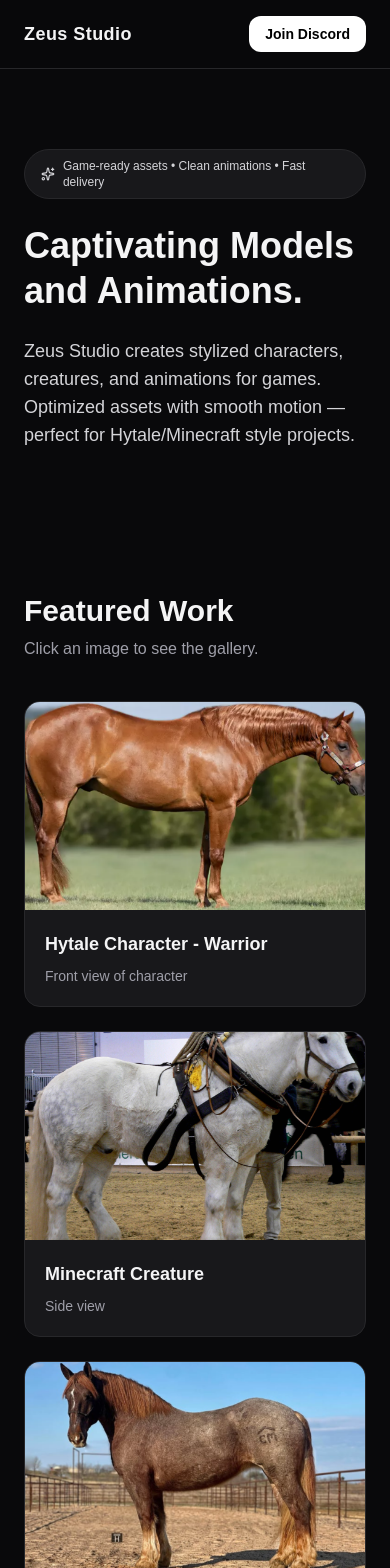
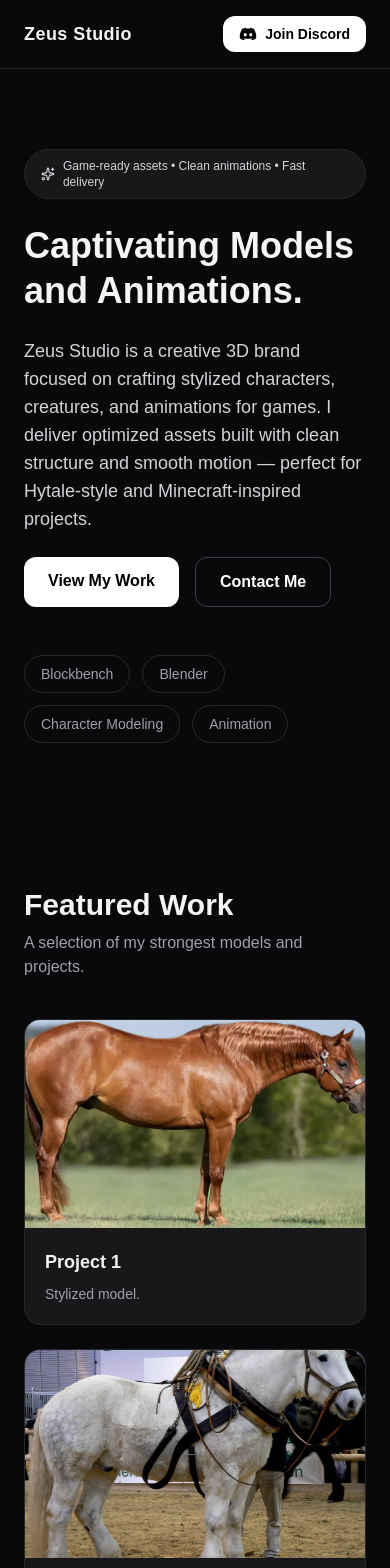
Before and after one commit to osaro002/zeus-new, a Next.js app: page / in a window 390 px wide. Shown: the top 1568 px of the page. Built offline with nearby package versions, Linux system fonts and the light colour scheme.

Commit message:
Update page.tsx

```diff
--- a/app/page.tsx
+++ b/app/page.tsx
@@ -1,64 +1,67 @@
 "use client";
 
-import { useState } from "react";
 import { motion } from "framer-motion";
-import Lightbox from "yet-another-react-lightbox";
-import "yet-another-react-lightbox/styles.css";
-import Thumbnails from "yet-another-react-lightbox/plugins/thumbnails";
-import { ExternalLink, Wand2, Sparkles, Hammer, Video, Discord } from "lucide-react";
+import { ExternalLink, Wand2, Sparkles, Hammer, Video } from "lucide-react";
+import { FaDiscord } from "react-icons/fa"; // Discord icon from react-icons
 
-// Projects - replace images here
+// Replace with your images in /public/projects folder
 const projects = [
-  { title: "Hytale Character - Warrior", description: "Front view of character", image: "/projects/project1.webp" },
-  { title: "Minecraft Creature", description: "Side view", image: "/projects/project2.webp" },
-  { title: "Fantasy NPC", description: "Back view", image: "/projects/project3.webp" },
-  { title: "Animated Mob", description: "Animated model", image: "/projects/project4.webp" },
-  { title: "Stylized Villain", description: "Unique stylized design", image: "/projects/project5.webp" },
-  { title: "Custom Weapon Pack", description: "Optimized weapon models", image: "/projects/project6.webp" },
+  { title: "Project 1", description: "Stylized model.", image: "/projects/project1.webp" },
+  { title: "Project 2", description: "Minecraft-style creature.", image: "/projects/project2.webp" },
+  { title: "Project 3", description: "Fantasy NPC.", image: "/projects/project3.webp" },
+  { title: "Project 4", description: "Animated mob.", image: "/projects/project4.webp" },
+  { title: "Project 5", description: "Stylized villain.", image: "/projects/project5.webp" },
+  { title: "Project 6", description: "Custom weapon pack.", image: "/projects/project6.webp" },
 ];
 
-// Videos - add up to 10
+// 10 video slots (replace youtubeId with your own)
 const videos = [
-  { title: "Character Animation 1", youtubeId: "dQw4w9WgXcQ" },
-  { title: "Character Animation 2", youtubeId: "dQw4w9WgXcQ" },
-  { title: "Character Animation 3", youtubeId: "dQw4w9WgXcQ" },
-  { title: "Character Animation 4", youtubeId: "dQw4w9WgXcQ" },
-  { title: "Character Animation 5", youtubeId: "dQw4w9WgXcQ" },
-  { title: "Character Animation 6", youtubeId: "dQw4w9WgXcQ" },
-  { title: "Character Animation 7", youtubeId: "dQw4w9WgXcQ" },
-  { title: "Character Animation 8", youtubeId: "dQw4w9WgXcQ" },
-  { title: "Character Animation 9", youtubeId: "dQw4w9WgXcQ" },
-  { title: "Character Animation 10", youtubeId: "dQw4w9WgXcQ" },
+  { title: "Video 1", youtubeId: "dQw4w9WgXcQ" },
+  { title: "Video 2", youtubeId: "dQw4w9WgXcQ" },
+  { title: "Video 3", youtubeId: "dQw4w9WgXcQ" },
+  { title: "Video 4", youtubeId: "dQw4w9WgXcQ" },
+  { title: "Video 5", youtubeId: "dQw4w9WgXcQ" },
+  { title: "Video 6", youtubeId: "dQw4w9WgXcQ" },
+  { title: "Video 7", youtubeId: "dQw4w9WgXcQ" },
+  { title: "Video 8", youtubeId: "dQw4w9WgXcQ" },
+  { title: "Video 9", youtubeId: "dQw4w9WgXcQ" },
+  { title: "Video 10", youtubeId: "dQw4w9WgXcQ" },
 ];
 
 export default function Home() {
-  const [index, setIndex] = useState(-1); // gallery state
-
   return (
     <div className="min-h-screen bg-zinc-950 text-zinc-100">
       {/* Navbar */}
       <nav className="sticky top-0 z-50 border-b border-zinc-800 bg-zinc-950/80 backdrop-blur-md">
         <div className="mx-auto flex max-w-6xl items-center justify-between px-6 py-4">
           <h1 className="text-lg font-bold tracking-wide">Zeus Studio</h1>
-
           <div className="hidden gap-6 text-sm text-zinc-300 md:flex">
             <a className="hover:text-white" href="#work">Work</a>
             <a className="hover:text-white" href="#videos">Videos</a>
             <a className="hover:text-white" href="#services">Services</a>
             <a className="hover:text-white" href="#contact">Contact</a>
           </div>
-
-          <a href="https://discord.gg/reDExuwD" target="_blank" className="rounded-xl bg-white px-4 py-2 text-sm font-semibold text-black transition hover:bg-zinc-200">
-            Join Discord
+          <a
+            href="https://discord.gg/reDExuwD"
+            target="_blank"
+            className="rounded-xl bg-white px-4 py-2 text-sm font-semibold text-black flex items-center gap-2 transition hover:bg-zinc-200"
+          >
+            <FaDiscord size={18} /> Join Discord
           </a>
         </div>
       </nav>
 
       {/* Hero */}
       <section className="mx-auto max-w-6xl px-6 py-20">
-        <motion.div initial={{ opacity: 0, y: 25 }} animate={{ opacity: 1, y: 0 }} transition={{ duration: 0.7 }} className="flex flex-col gap-6">
+        <motion.div
+          initial={{ opacity: 0, y: 25 }}
+          animate={{ opacity: 1, y: 0 }}
+          transition={{ duration: 0.7 }}
+          className="flex flex-col gap-6"
+        >
           <p className="inline-flex w-fit items-center gap-2 rounded-full border border-zinc-800 bg-zinc-900 px-4 py-2 text-xs text-zinc-300">
-            <Sparkles size={14} /> Game-ready assets • Clean animations • Fast delivery
+            <Sparkles size={14} />
+            Game-ready assets • Clean animations • Fast delivery
           </p>
 
           <h2 className="text-4xl font-extrabold leading-tight md:text-6xl">
@@ -66,20 +69,44 @@ export default function Home() {
           </h2>
 
           <p className="max-w-2xl text-lg text-zinc-300">
-            Zeus Studio creates stylized characters, creatures, and animations for games. Optimized assets with smooth motion — perfect for Hytale/Minecraft style projects.
+            Zeus Studio is a creative 3D brand focused on crafting stylized
+            characters, creatures, and animations for games. I deliver optimized
+            assets built with clean structure and smooth motion — perfect for
+            Hytale-style and Minecraft-inspired projects.
           </p>
+
+          <div className="flex flex-wrap gap-4">
+            <a href="#work" className="rounded-xl bg-white px-6 py-3 font-semibold text-black transition hover:bg-zinc-200">
+              View My Work
+            </a>
+            <a href="#contact" className="rounded-xl border border-zinc-700 px-6 py-3 font-semibold text-white transition hover:border-zinc-500">
+              Contact Me
+            </a>
+          </div>
+
+          <div className="mt-6 flex flex-wrap gap-3 text-sm text-zinc-400">
+            <span className="rounded-full border border-zinc-800 px-4 py-2">Blockbench</span>
+            <span className="rounded-full border border-zinc-800 px-4 py-2">Blender</span>
+            <span className="rounded-full border border-zinc-800 px-4 py-2">Character Modeling</span>
+            <span className="rounded-full border border-zinc-800 px-4 py-2">Animation</span>
+          </div>
         </motion.div>
       </section>
 
-      {/* Work / Gallery */}
+      {/* Work */}
       <section id="work" className="mx-auto max-w-6xl px-6 py-16">
-        <motion.div initial={{ opacity: 0, y: 20 }} whileInView={{ opacity: 1, y: 0 }} transition={{ duration: 0.6 }} viewport={{ once: true }}>
+        <motion.div
+          initial={{ opacity: 0, y: 20 }}
+          whileInView={{ opacity: 1, y: 0 }}
+          transition={{ duration: 0.6 }}
+          viewport={{ once: true }}
+        >
           <h3 className="text-3xl font-bold">Featured Work</h3>
-          <p className="mt-2 text-zinc-400">Click an image to see the gallery.</p>
-
+          <p className="mt-2 text-zinc-400">A selection of my strongest models and projects.</p>
           <div className="mt-10 grid gap-6 sm:grid-cols-2 lg:grid-cols-3">
             {projects.map((project, i) => (
-              <motion.div key={i} whileHover={{ y: -6 }} transition={{ duration: 0.25 }} className="overflow-hidden rounded-2xl border border-zinc-800 bg-zinc-900 cursor-pointer" onClick={() => setIndex(i)}>
+              <motion.div key={i} whileHover={{ y: -6 }} transition={{ duration: 0.25 }}
+                className="overflow-hidden rounded-2xl border border-zinc-800 bg-zinc-900">
                 <div className="h-52 w-full bg-zinc-800">
                   <img src={project.image} alt={project.title} className="h-full w-full object-cover" />
                 </div>
@@ -90,17 +117,19 @@ export default function Home() {
               </motion.div>
             ))}
           </div>
-
-          <Lightbox slides={projects.map(p => ({ src: p.image }))} open={index >= 0} index={index} close={() => setIndex(-1)} plugins={[Thumbnails]} />
         </motion.div>
       </section>
 
       {/* Videos */}
       <section id="videos" className="mx-auto max-w-6xl px-6 py-16">
-        <motion.div initial={{ opacity: 0, y: 20 }} whileInView={{ opacity: 1, y: 0 }} transition={{ duration: 0.6 }} viewport={{ once: true }}>
+        <motion.div
+          initial={{ opacity: 0, y: 20 }}
+          whileInView={{ opacity: 1, y: 0 }}
+          transition={{ duration: 0.6 }}
+          viewport={{ once: true }}
+        >
           <h3 className="text-3xl font-bold">Video Showcase</h3>
-          <p className="mt-2 text-zinc-400">Click to watch videos.</p>
-
+          <p className="mt-2 text-zinc-400">Quick previews of my animations and modeling work.</p>
           <div className="mt-10 grid gap-8 md:grid-cols-2">
             {videos.map((video, i) => (
               <div key={i} className="overflow-hidden rounded-2xl border border-zinc-800 bg-zinc-900">
@@ -109,10 +138,81 @@ export default function Home() {
                   <h4 className="font-semibold">{video.title}</h4>
                 </div>
                 <div className="aspect-video w-full">
-                  <iframe className="h-full w-full" src={`https://www.youtube.com/embed/${video.youtubeId}`} title={video.title} allow="accelerometer; autoplay; clipboard-write; encrypted-media; gyroscope; picture-in-picture" allowFullScreen></iframe>
+                  <iframe
+                    className="h-full w-full"
+                    src={`https://www.youtube.com/embed/${video.youtubeId}`}
+                    title={video.title}
+                    allow="accelerometer; autoplay; clipboard-write; encrypted-media; gyroscope; picture-in-picture"
+                    allowFullScreen
+                  ></iframe>
                 </div>
               </div>
             ))}
+          </div>
+          <p className="mt-6 text-sm text-zinc-500">
+            Tip: Replace the YouTube IDs with your own uploaded unlisted videos.
+          </p>
+        </motion.div>
+      </section>
+
+      {/* Services */}
+      <section id="services" className="mx-auto max-w-6xl px-6 py-16">
+        <motion.div
+          initial={{ opacity: 0, y: 20 }}
+          whileInView={{ opacity: 1, y: 0 }}
+          transition={{ duration: 0.6 }}
+          viewport={{ once: true }}
+        >
+          <h3 className="text-3xl font-bold">Services</h3>
+          <p className="mt-2 text-zinc-400">What I can deliver for your project.</p>
+          <div className="mt-10 grid gap-6 md:grid-cols-3">
+            <div className="rounded-2xl border border-zinc-800 bg-zinc-900 p-6">
+              <Wand2 className="text-zinc-300" />
+              <h4 className="mt-4 text-lg font-semibold">Character Modeling</h4>
+              <p className="mt-2 text-sm text-zinc-400">Custom stylized characters with clean shapes and game-ready optimization.</p>
+            </div>
+            <div className="rounded-2xl border border-zinc-800 bg-zinc-900 p-6">
+              <Sparkles className="text-zinc-300" />
+              <h4 className="mt-4 text-lg font-semibold">Character Animation</h4>
+              <p className="mt-2 text-sm text-zinc-400">Smooth animation cycles, combat moves, idle loops, and custom motion.</p>
+            </div>
+            <div className="rounded-2xl border border-zinc-800 bg-zinc-900 p-6">
+              <Hammer className="text-zinc-300" />
+              <h4 className="mt-4 text-lg font-semibold">Plugins</h4>
+              <p className="mt-2 text-sm text-zinc-400">Plugin-based support for creative projects and custom features.</p>
+            </div>
+          </div>
+        </motion.div>
+      </section>
+
+      {/* Contact */}
+      <section id="contact" className="mx-auto max-w-6xl px-6 py-20">
+        <motion.div
+          initial={{ opacity: 0, y: 20 }}
+          whileInView={{ opacity: 1, y: 0 }}
+          transition={{ duration: 0.6 }}
+          viewport={{ once: true }}
+          className="rounded-3xl border border-zinc-800 bg-zinc-900 p-10"
+        >
+          <h3 className="text-3xl font-bold">Let’s Work Together</h3>
+          <p className="mt-3 max-w-2xl text-zinc-400">Join my Discord server for inquiries or project discussions.</p>
+
+          <div className="mt-8 flex flex-wrap gap-4">
+            <a
+              href="https://discord.gg/reDExuwD"
+              target="_blank"
+              className="inline-flex items-center gap-2 rounded-xl bg-white px-6 py-3 font-semibold text-black transition hover:bg-zinc-200"
+            >
+              <FaDiscord size={18} /> Join Discord
+            </a>
+
+            <a
+              href="https://www.fiverr.com/zeus_hytale"
+              target="_blank"
+              className="inline-flex items-center gap-2 rounded-xl border border-zinc-700 px-6 py-3 font-semibold text-white transition hover:border-zinc-500"
+            >
+              <ExternalLink size={18} /> Fiverr Profile
+            </a>
           </div>
         </motion.div>
       </section>
```
